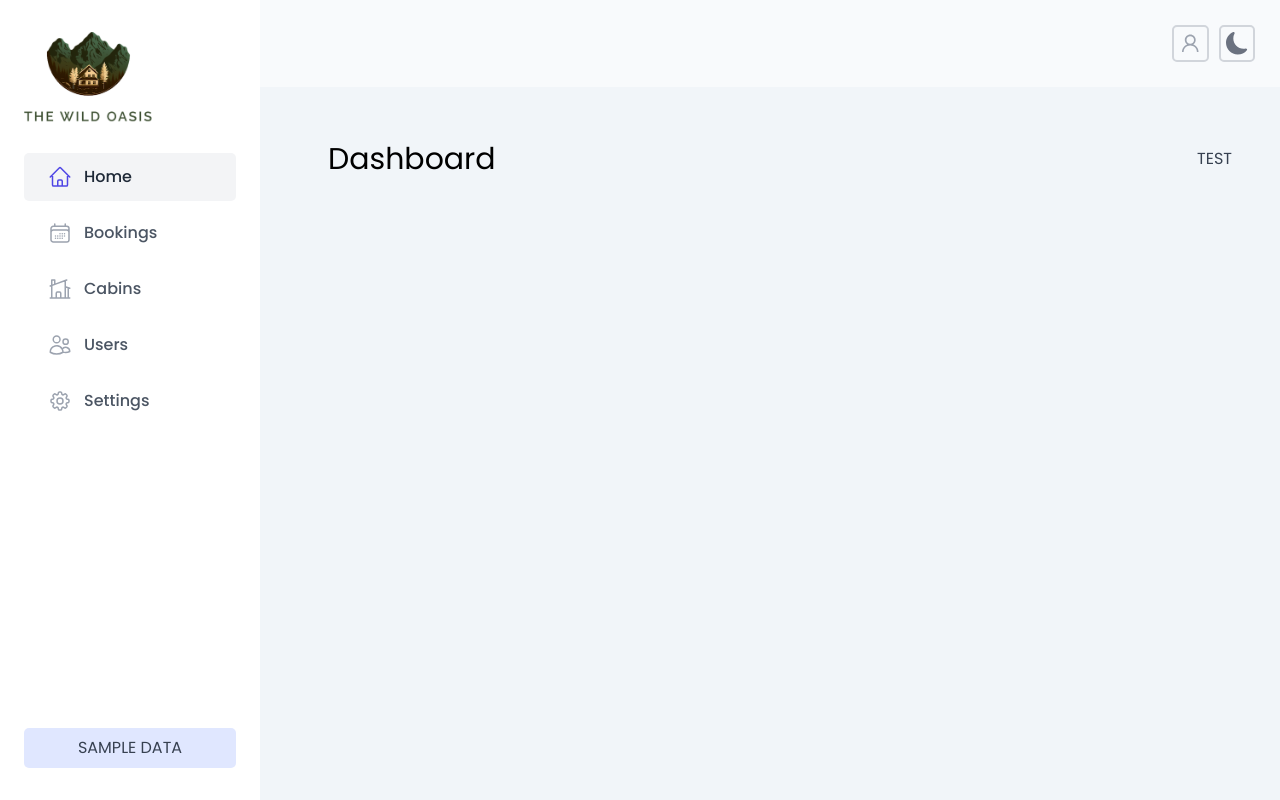
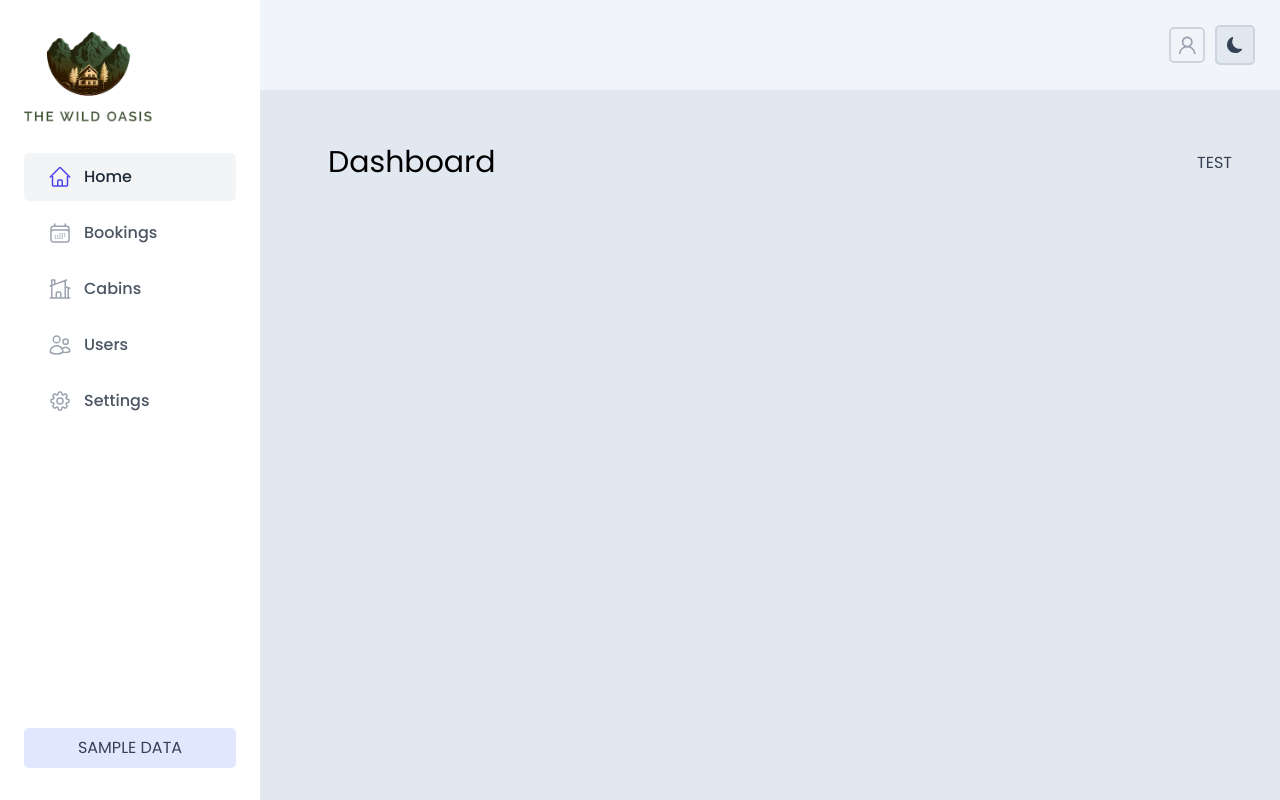
Before and after one commit to omid-bakeri/the_wild_oasis, a React (Vite) app: page /dashboard in a window 1280 px wide. Built offline with nearby package versions, Linux system fonts and the light colour scheme; a web font is replaced by a local one.

Commit message:
file updated

```diff
--- a/src/features/DarkMode/DarkLightmode.jsx
+++ b/src/features/DarkMode/DarkLightmode.jsx
@@ -1,32 +1,29 @@
+/* eslint-disable no-unused-vars */
+/* eslint-disable react-hooks/rules-of-hooks */
 import { Tooltip } from "react-tooltip";
 import "react-tooltip/dist/react-tooltip.css";
 import { BsFillMoonFill } from "react-icons/bs";
+import { useContext } from "react";
+import { modeContext } from "../DarkMode/DarkModeProvider";
 import { BsFillSunFill } from "react-icons/bs";
-import { useState } from "react";
+// import {useState } from "react";
 
 function DarkLightmode() {
-  const [mode, setMode] = useState(false);
+  const [darkmode, setDarkMode] = useContext(modeContext);
+
   return (
     <>
       <button
-        onClick={() => setMode((element) => !element)}
-        className="p-2 DarkModeAnchor
-       border-2 rounded-lg border-gray-300"
+        onClick={() => setDarkMode((element)=>!element)}
+        className={`p-4 DarkModeAnchor
+       border-2 rounded-lg
+       ${darkmode ? "bg-slate-600 border-slate-500" : "bg-slate-200 border-slate-300"}
+
+
+       `}
       >
-        {!mode && (
-          <BsFillMoonFill
-            className="text-4xl  text-gray-500
-       hover:text-gray-700
-        hover:cursor-pointer"
-          />
-        )}
-        {mode && (
-          <BsFillSunFill
-            className="text-4xl
-       hover:text-gray-700
-        hover:cursor-pointer"
-          />
-        )}
+        {!darkmode && <BsFillMoonFill className="text-slate-700" />}
+        {darkmode && <BsFillSunFill className="text-slate-200" />}
       </button>
 
       <Tooltip
--- /dev/null
+++ b/src/features/DarkMode/DarkModeProvider.jsx
@@ -0,0 +1,15 @@
+/* eslint-disable react/prop-types */
+/* eslint-disable react-hooks/rules-of-hooks */
+import { useState } from "react";
+import { createContext } from "react";
+
+// eslint-disable-next-line react-refresh/only-export-components
+export const modeContext = createContext();
+
+export function DarkModeProvider({children}){
+    const [darkmode , setDarkMode] = useState(false);
+
+    return <modeContext.Provider value={[darkmode , setDarkMode]}>
+        {children}
+    </modeContext.Provider>
+}
--- a/src/ui/AppLayout.jsx
+++ b/src/ui/AppLayout.jsx
@@ -2,6 +2,8 @@ import { Outlet } from "react-router-dom";
 import Sidebar from "./Sidebar.jsx";
 import Header from "./Header.jsx";
 import styled from "styled-components";
+import { useContext } from "react";
+import { modeContext } from "../features/DarkMode/DarkModeProvider.jsx";
 
 const StyledAppLayout = styled.div`
   display: grid;
@@ -16,15 +18,17 @@ const Container = styled.div`
 `;
 const Main = styled.main`
   overflow: scroll;
+  overflow-x : hidden;
   padding: 4rem 4.8rem 6.4rem;
 `;
 const AppLayout = () => {
+  const [darkmode] = useContext(modeContext);
   return (
     <>
       <StyledAppLayout>
         <Header />
         <Sidebar />
-        <Main className="bg-slate-100">
+        <Main className={`${darkmode ? "bg-slate-900" : "bg-slate-200"}`}>
           <Container>
             <Outlet />
           </Container>
--- a/src/ui/Header.jsx
+++ b/src/ui/Header.jsx
@@ -7,13 +7,19 @@ import Logout from "../features/authentication/Logout";
 import { useUser } from "../features/authentication/useUser";
 import EditInformation from "../features/authentication/EditInformation";
 import ShowInformation from "../features/authentication/ShowInformation";
+import { useContext } from "react";
+import { modeContext } from "../features/DarkMode/DarkModeProvider";
 const Header = () => {
   const { isAuthenticated } = useUser();
+  const [darkmode] = useContext(modeContext);
+
+
   return (
     <>
       <div
-        className="bg-slate-50 p-10
-    flex items-center justify-end gap-4"
+        className={` p-10
+        ${darkmode ? "bg-slate-800" : "bg-slate-100"}
+    flex items-center justify-end gap-4`}
       >
         {!isAuthenticated && (
           <Link to="/login">
--- a/src/ui/MainNav.jsx
+++ b/src/ui/MainNav.jsx
@@ -5,7 +5,8 @@ import {HiOutlineCalendarDays} from "react-icons/hi2";
 import {HiOutlineHomeModern} from "react-icons/hi2";
 import {HiOutlineUsers} from "react-icons/hi2";
 import {HiOutlineCog8Tooth} from "react-icons/hi2";
-
+// import { useContext } from "react";
+// import {modeContext} from "../features/DarkMode"
 
 // eslint-disable-next-line no-unused-vars
 const NavList = styled.ul`
@@ -53,6 +54,7 @@ const StyledNavLink = styled(NavLink)`
   }
 `;
  const MainNav = () => {
+    // const [darkmode, setDarkMode] = useContext(modeContext);
     return (
         <>
            <nav>
```
Also changed, not shown: src/main.jsx (+5 -3 lines), src/ui/Sidebar.jsx (+6 -2 lines), src/ui/Row.jsx (line endings or trailing spaces).
